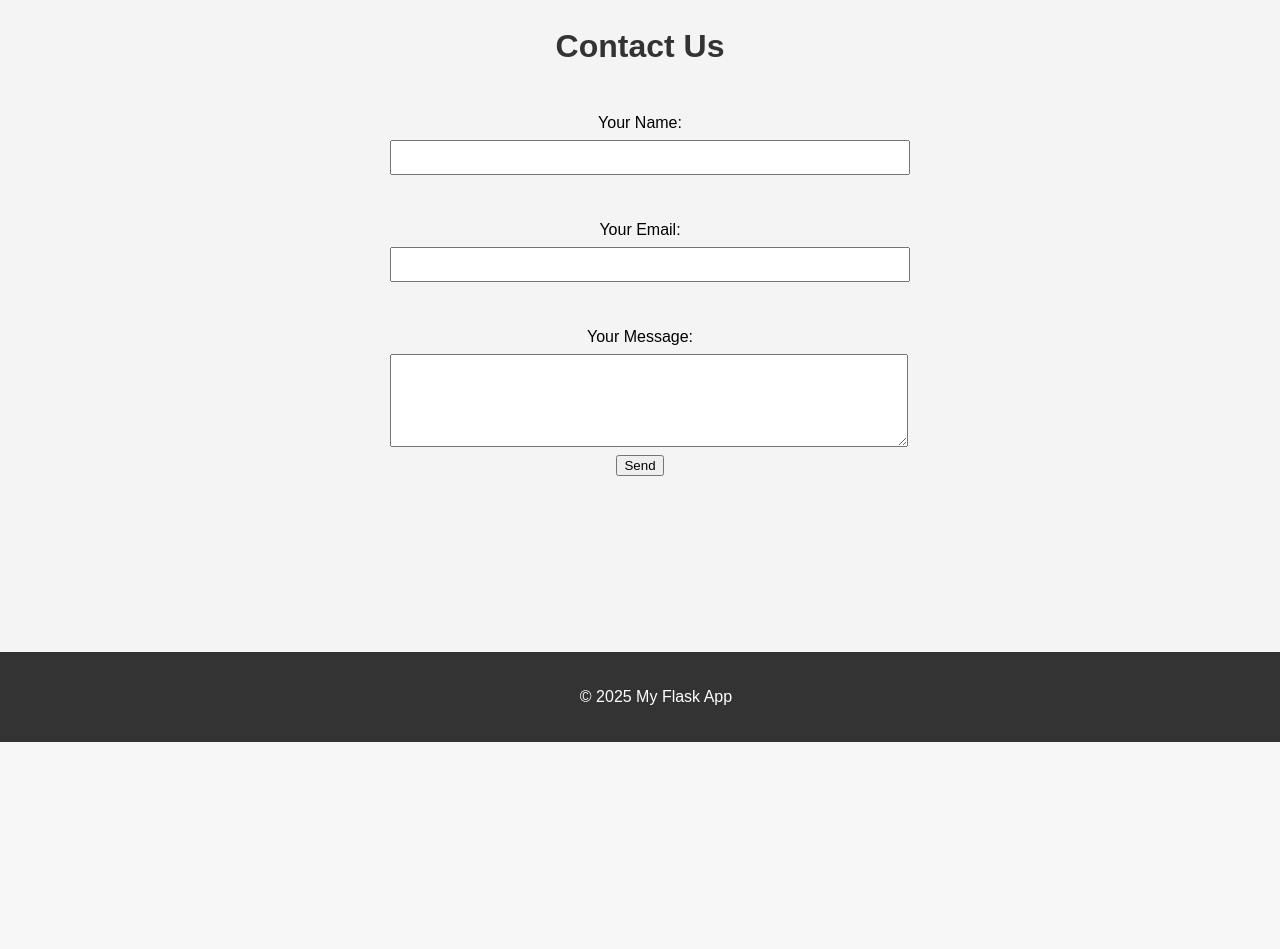
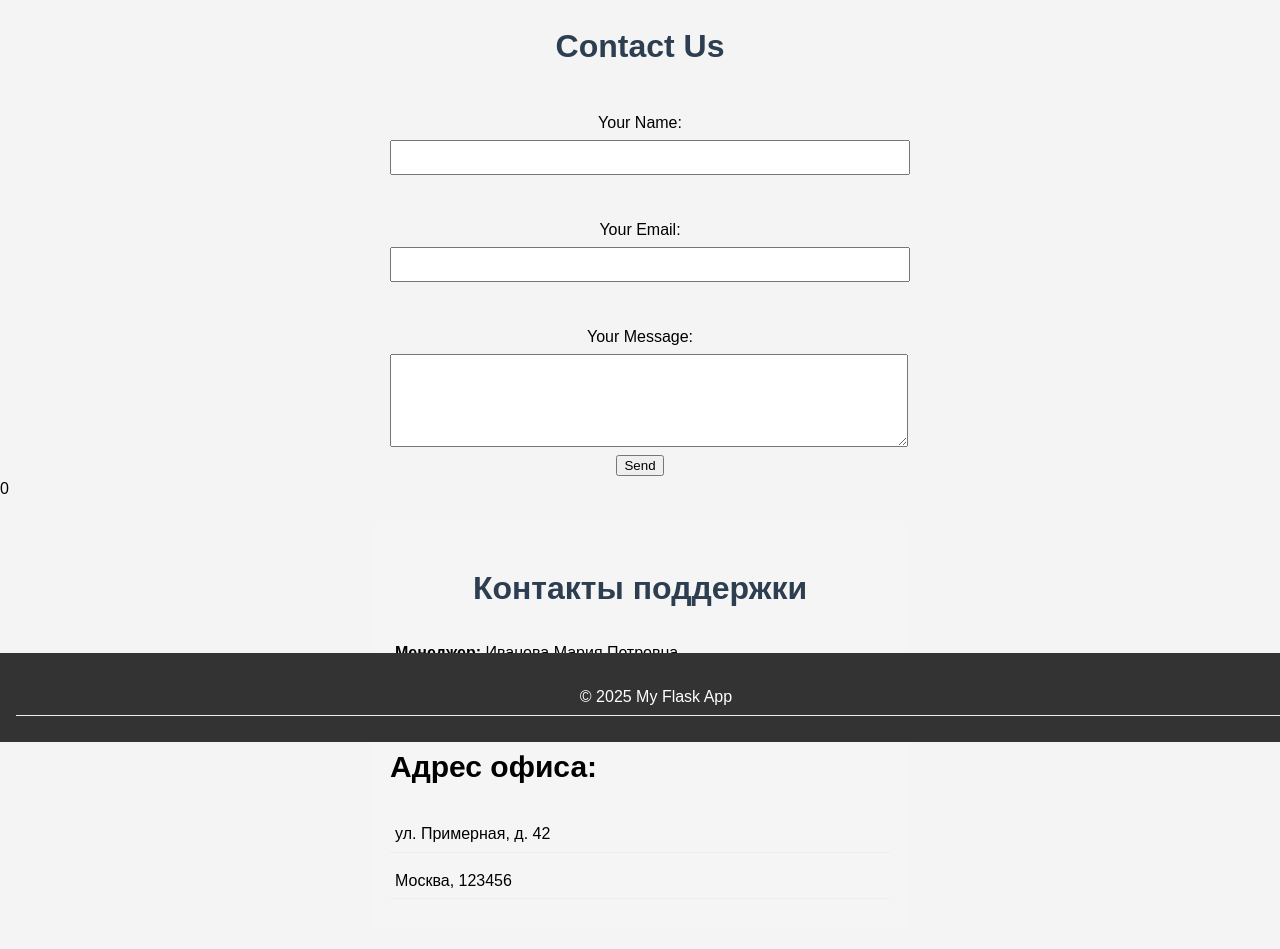
Before and after one commit to borisich666/Module_Flask, a Flask app: page /contact in a window 1280 px wide. Shown: the part 58-1007 px from the top of the page. Before the commit the page ends 800 px from the top, so only its background shows below. Run offline with Flask 2, Linux system fonts and the light colour scheme.

Commit message:
Flask. Lesson 9

```diff
--- a/project/app/routes.py
+++ b/project/app/routes.py
@@ -12,6 +12,18 @@
     {'name': 'Дмитрий', 'role': 'Тестировщик'},
     {'name': 'Ольга', 'role': 'Бизнес-аналитик'}
 ]
+
+# Задание 3
+# Словарь с контактными данными
+support_data = {
+    "manager_phone": "+7 (999) 123-45-67",
+    "manager_name": "Иванова Мария Петровна",
+    "office_addr": {
+        "street": "ул. Примерная, д. 42",
+        "city": "Москва",
+        "postal_code": "123456"
+    }
+}
 
 
 @app.route("/")
@@ -43,4 +55,4 @@
                                message=message,
                                success_message="Thank you! Your message has been sent successfully!")
 
-    return render_template('contact.html')
+    return render_template('contact.html', support=support_data)
--- a/project/app/static/css/styles.css
+++ b/project/app/static/css/styles.css
@@ -110,6 +110,23 @@
 }
 
 
+  .contact-info {
+            background-color: #f5f5f5;
+            padding: 20px;
+            border-radius: 8px;
+            max-width: 500px;
+            margin: 20px auto;
+        }
+        h1 {
+            color: #2c3e50;
+            text-align: center;
+        }
+        p {
+            margin: 10px 0;
+            padding: 5px;
+            border-bottom: 1px solid #eee;
+        }
+
 footer {
     text-align: center;
     padding: 1rem;
--- a/project/app/templates/contact.html
+++ b/project/app/templates/contact.html
@@ -29,6 +29,16 @@
             <div class="container">
                 <button type="submit" class="funny-button"> Send </button>
             </div>
-        </form>
+        </form>0
 {% endif %}
+<div class="contact-info">
+        <h1>Контакты поддержки</h1>
+
+        <p><strong>Менеджер:</strong> {{ support.manager_name }}</p>
+        <p><strong>Телефон:</strong> {{ support.manager_phone }}</p>
+
+        <h2>Адрес офиса:</h2>
+        <p>{{ support.office_addr.street }}</p>
+        <p>{{ support.office_addr.city }}, {{ support.office_addr.postal_code }}</p>
+    </div>
 {% endblock %}
```
